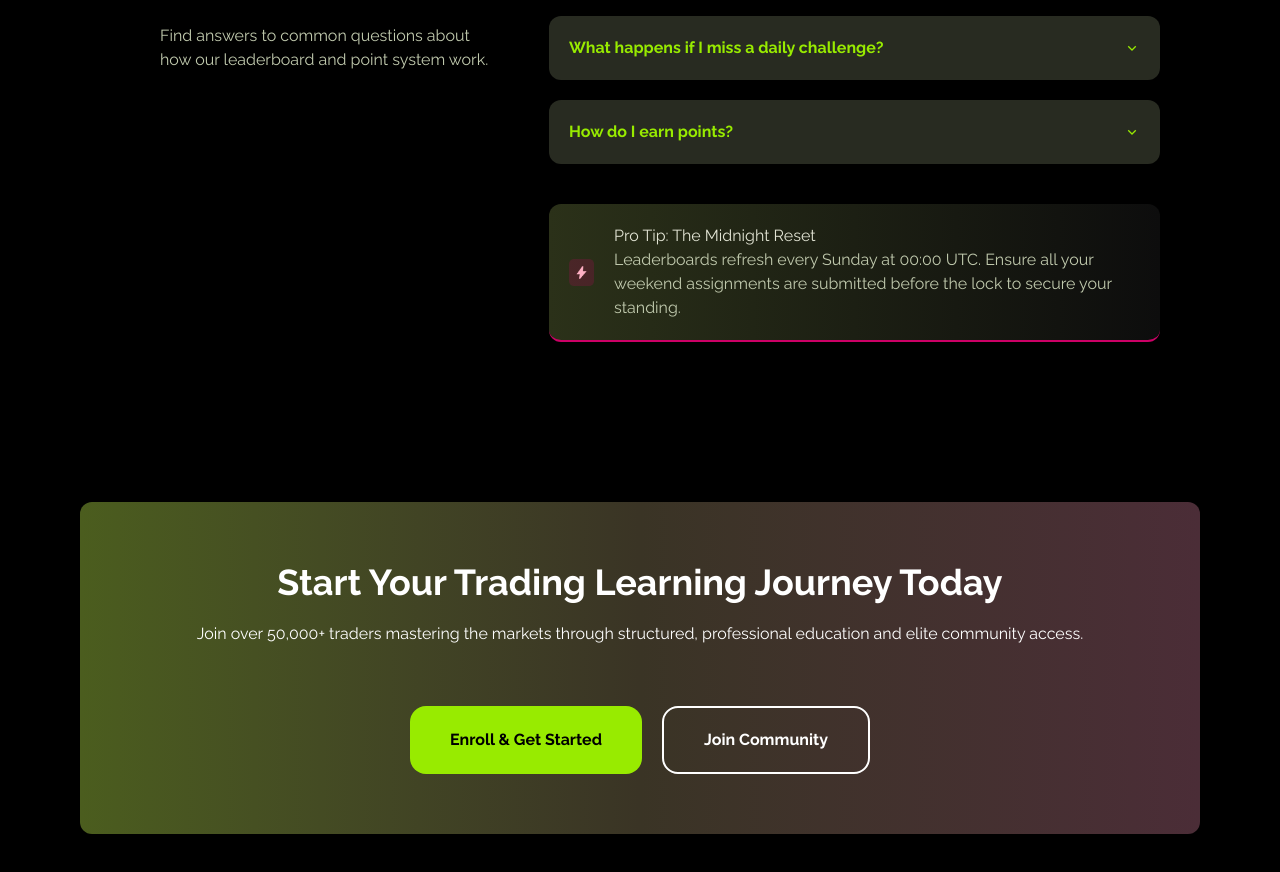
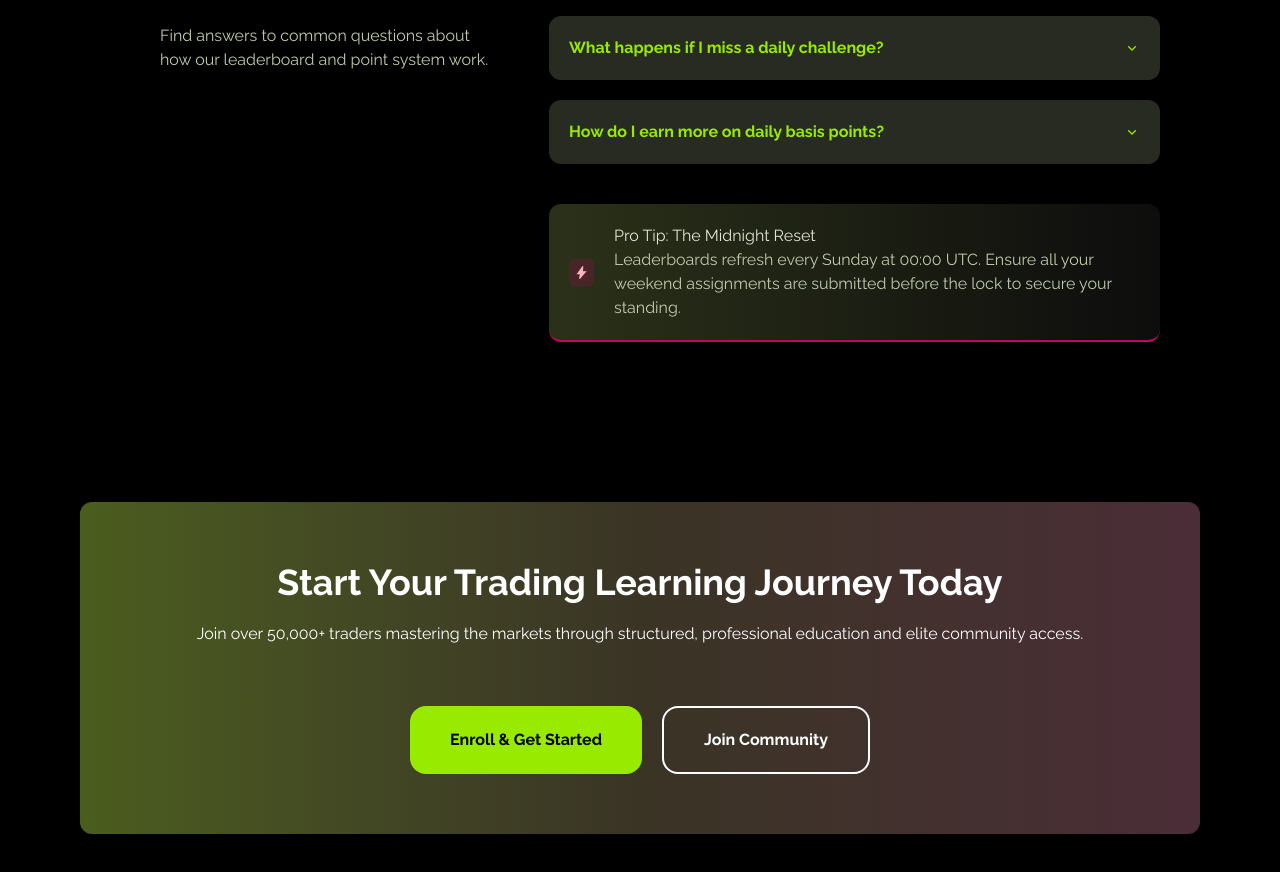
Before and after one commit to bot-rohit/Front-LMS, a Next.js app: page / in a window 1280 px wide. Shown: the part 6420-7292 px from the top of the page. Built offline with nearby package versions, Linux system fonts and the light colour scheme.

Commit message:
final  Fix

```diff
--- a/src/components/landing/Faq/Card.tsx
+++ b/src/components/landing/Faq/Card.tsx
@@ -19,7 +19,7 @@ const Card = ({ send }: format) => {
                 <div className='w-full'>
                     <button onClick={() => setClicked(!clicked)} className='flex justify-between w-full'>
 
-                        <p className={`font-bold ${!clicked ? "text-neon-green" :"text-card-head"}`}>{send.question}</p>
+                        <p className={`font-bold  ${!clicked ? "text-neon-green" :"text-card-head"}`}>{send.question}</p>
 
                         {/* { !clicked && <i className="ri-arrow-down-s-line"></i>
                         {clicked && <i className="ri-arrow-up-s-line"></i>} */}
--- a/src/components/landing/Faq/Frequently.tsx
+++ b/src/components/landing/Faq/Frequently.tsx
@@ -16,7 +16,7 @@ const faqData = [
     },
 
     {
-        question: "How do I earn points?",
+        question: "How do I earn more on daily basis points?",
         answer:
             "You earn points by completing lessons, quizzes, and participating in activities."
     }
```
